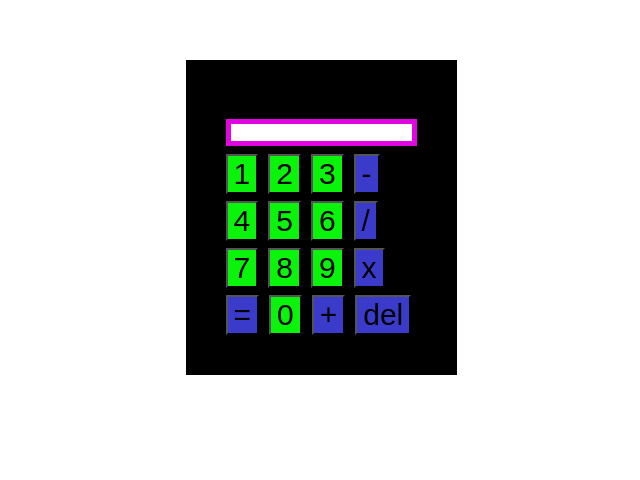
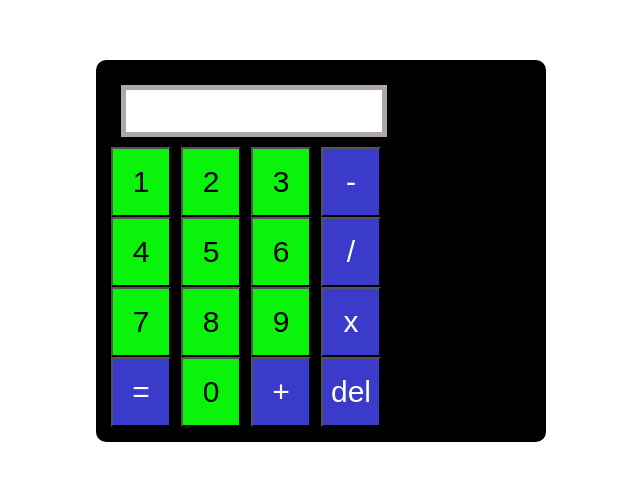
Before and after one commit to Princedayo02/Calculator, a plain HTML site: page index.html in a window 1280 px wide. Shown: the part 108-588 px from the top of the page, without its empty margins (319-959 px from the left). Drawn offline with Linux system fonts and the light colour scheme.

Commit message:
modified index calc

```diff
--- a/index.html
+++ b/index.html
@@ -13,22 +13,32 @@
             justify-content: center;
         }
         .numbers{
-            margin: 0 auto;
             font-size: 40px;
             background-color: #000;
-            padding: 40px;
+            padding: 15px;
             margin-top: 10rem;
+            border-radius: 10px;
+            width: auto;
         }
         .one,.two,.three,.four,.five,.six,.seven,.eight,.nine,.zero{
             background-color: rgb(10, 243, 10);
             font-size: 30px;
+            width: 60px;
+            height: 70px;
         }
         .minus,.add,.divide,.multiply,.equals,.add,.clear{
             background-color: rgb(59, 59, 203);
             font-size: 30px;
+            color: #fff;
+            width: 60px;
+            height: 70px;
         }
         .display{
-            border: 5px solid rgb(225, 6, 225);
+            border: 5px solid rgb(175, 165, 175);
+            height: 40px;
+            width: 60%;
+            margin: 10px;
+            font-size: 30px;
         }
 
     </style>
@@ -66,5 +76,6 @@
     </div>
 
 
+
 </body>
 </html>
```
